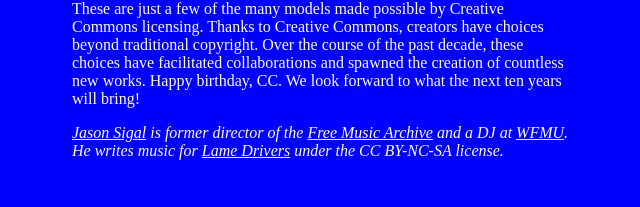
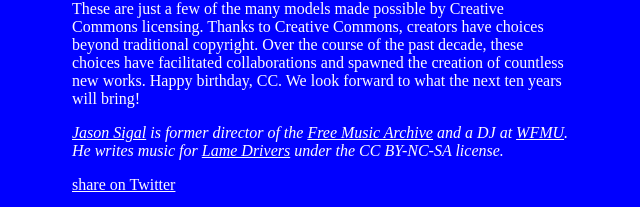
Before and after one commit to vthunder/team-open, a Jekyll site: the page built from chris/index.html, in a window 1280 px wide. Shown: the part 1618-1825 px from the top of the page, without its empty margins (318-958 px from the left). Built offline with Jekyll 4.4.1, drawn with Linux system fonts in a browser that asks for light colours; some web fonts are replaced; before the commit the page ends 1794 px from its top, so only the background shows below that.

Commit message:
Twitter correction

```diff
--- a/_layouts/profiles.html
+++ b/_layouts/profiles.html
@@ -13,6 +13,6 @@
 </div>
 </div>
 {{content}}
-<p><a href="http://twitter.com/intent/tweet?source=webclient&text={{ page.blurb }}"></p>
+<p><a href="http://twitter.com/intent/tweet?source=webclient&text={{ page.blurb }}">share on Twitter</a></p>
 </body>
 </html>
```
